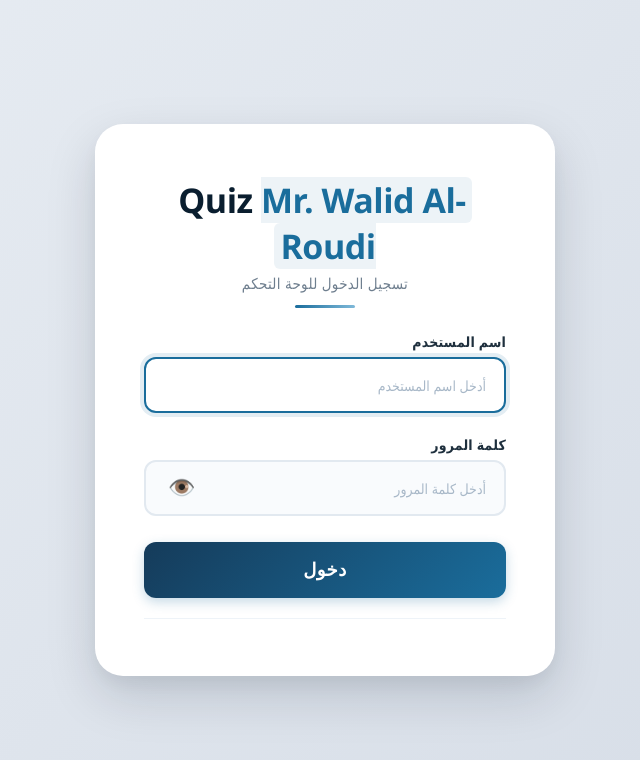
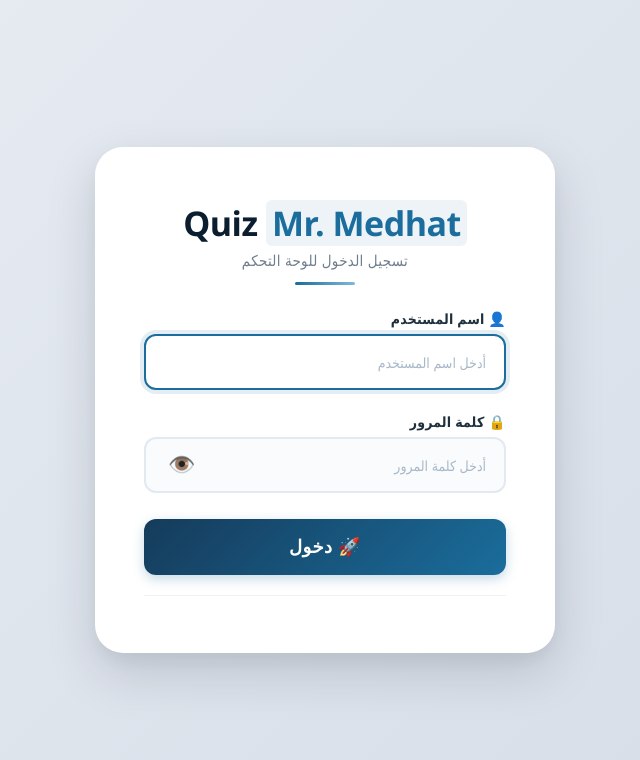
Before and after one commit to johnlatif19/Quiz-Mr.Medhat, a website: page public/login.html in a window 1280 px wide. Shown: the whole page, without its empty margins (315-955 px from the left). Drawn offline with Linux system fonts and the light colour scheme.

Commit message:
Update login page branding and labels

```diff
--- a/public/login.html
+++ b/public/login.html
@@ -3,7 +3,7 @@
 <head>
     <meta charset="UTF-8">
     <meta name="viewport" content="width=device-width, initial-scale=1.0">
-    <title>تسجيل الدخول - Quiz Mr. Walid Al-Roudi</title>
+    <title>تسجيل الدخول - Quiz Mr. Medhat</title>
     <style>
         /* ===== إعادة تعيين القيم ===== */
         * {
@@ -512,7 +512,7 @@
     <div class="login-card">
         <!-- الشعار -->
         <div class="brand">
-            <div class="logo">Quiz <span>Mr. Walid Al-Roudi</span></div>
+            <div class="logo">Quiz <span>Mr. Medhat</span></div>
             <p class="subtitle">تسجيل الدخول للوحة التحكم</p>
             <div class="divider"></div>
         </div>
@@ -523,12 +523,12 @@
         <!-- نموذج تسجيل الدخول -->
         <form id="loginForm" autocomplete="on">
             <div class="form-group">
-                <label for="username">اسم المستخدم</label>
+                <label for="username">👤 اسم المستخدم</label>
                 <input type="text" id="username" placeholder="أدخل اسم المستخدم" required autofocus>
             </div>
 
             <div class="form-group">
-                <label for="password">كلمة المرور</label>
+                <label for="password">🔒 كلمة المرور</label>
                 <div class="password-wrapper">
                     <input type="password" id="password" placeholder="أدخل كلمة المرور" required>
                     <button type="button" class="toggle-password" id="togglePassword" aria-label="إظهار أو إخفاء كلمة المرور">
@@ -537,7 +537,7 @@
                 </div>
             </div>
 
-            <button type="submit" class="btn-login">دخول</button>
+            <button type="submit" class="btn-login">🚀 دخول</button>
         </form>
 
         <!-- الروابط السفلية -->
@@ -560,7 +560,7 @@
             toggleBtn.addEventListener('click', function() {
                 const isPassword = passwordInput.getAttribute('type') === 'password';
                 passwordInput.setAttribute('type', isPassword ? 'text' : 'password');
-                this.textContent = isPassword ? '🙈' : '🐵';
+                this.textContent = isPassword ? '🙈' : '👁️';
                 this.setAttribute('aria-label', isPassword ? 'إخفاء كلمة المرور' : 'إظهار كلمة المرور');
             });
 
```
